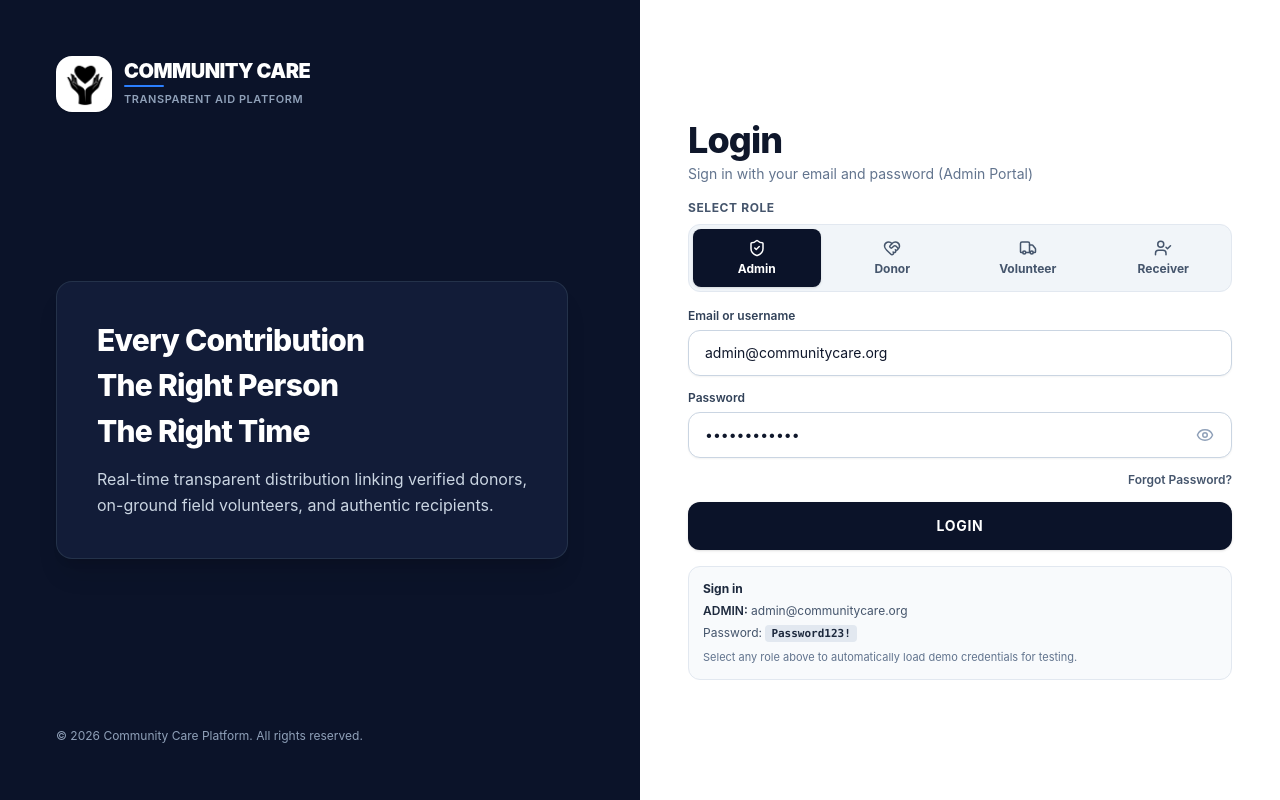
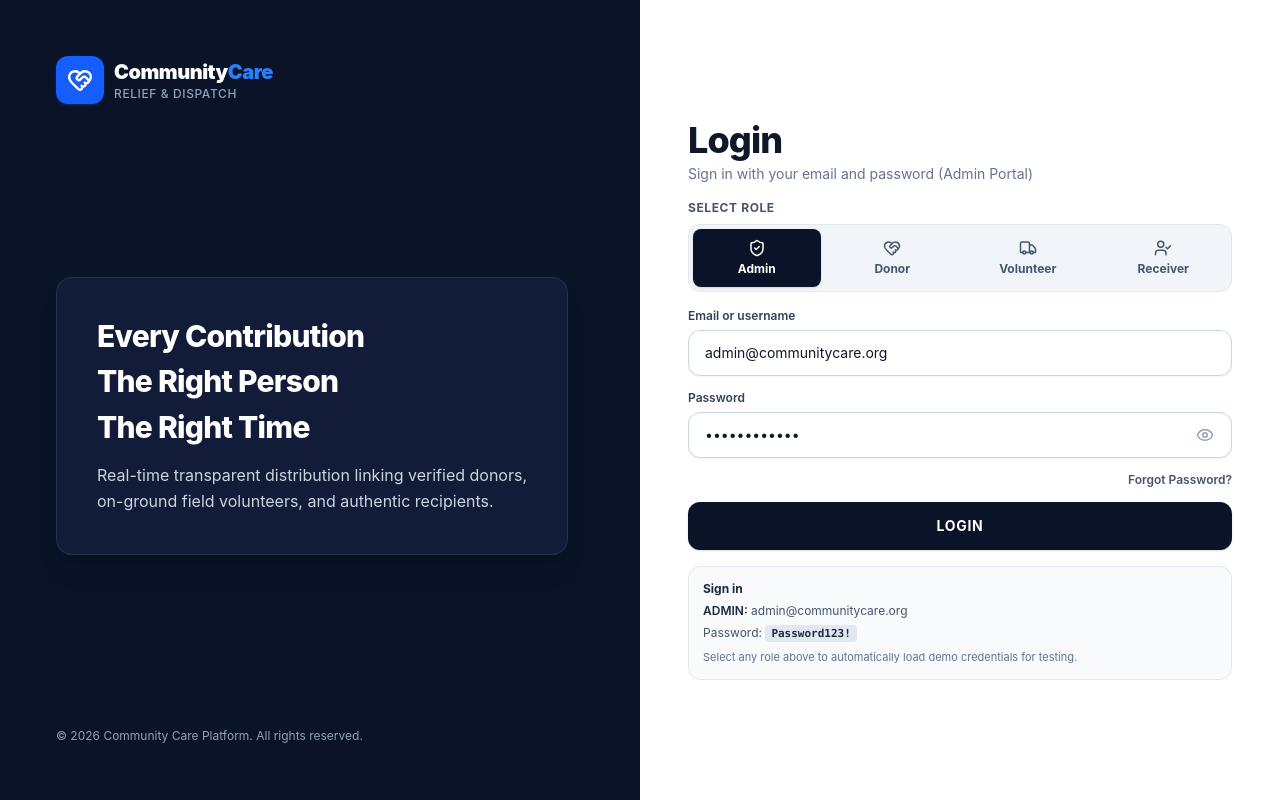
Before and after one commit to Victorywar/community-care, a React (Vite) app: page / in a window 1280 px wide. Built offline with nearby package versions, Linux system fonts and the light colour scheme.

Commit message:
fix: replace missing logo.png import with inline icon component

```diff
--- a/src/components/common/Logo.jsx
+++ b/src/components/common/Logo.jsx
@@ -1,47 +1,39 @@
 import React from 'react';
-import logoImg from '../../assets/logo.png';
+import { HeartHandshake } from 'lucide-react';
 
 export default function Logo({ size = 'md', inverted = false, showText = true }) {
   const sizeMap = {
-    sm: { box: 'w-9 h-9', img: 'w-7 h-7', text: 'text-sm', sub: 'text-[9px]' },
-    md: { box: 'w-12 h-12', img: 'w-9 h-9', text: 'text-base', sub: 'text-[10px]' },
-    lg: { box: 'w-14 h-14', img: 'w-11 h-11', text: 'text-xl', sub: 'text-[11px]' },
+    sm: { box: 'w-7 h-7', icon: 16, title: 'text-sm', sub: 'text-[9px]' },
+    md: { box: 'w-9 h-9', icon: 20, title: 'text-base', sub: 'text-[10px]' },
+    lg: { box: 'w-12 h-12', icon: 26, title: 'text-xl', sub: 'text-xs' }
   };
 
   const current = sizeMap[size] || sizeMap.md;
 
   return (
-    <div className="flex items-center gap-3 select-none">
-      {/* நீங்கள் வைக்கும் லோகோ படம் */}
+    <div className="flex items-center gap-2.5 select-none">
       <div
-        className={`${current.box} rounded-2xl flex items-center justify-center shrink-0 p-1.5 shadow-sm transition-transform ${
-          inverted ? 'bg-white' : 'bg-[#0b1329] border border-slate-700'
+        className={`${current.box} rounded-xl flex items-center justify-center shadow-sm shrink-0 ${
+          inverted
+            ? 'bg-blue-600 text-white shadow-blue-500/20'
+            : 'bg-gradient-to-br from-blue-600 to-indigo-700 text-white'
         }`}
       >
-        <img
-          src={logoImg}
-          alt="Community Care Logo"
-          className={`${current.img} object-contain`}
-        />
+        <HeartHandshake size={current.icon} strokeWidth={2.2} />
       </div>
 
       {showText && (
-        <div className="flex flex-col justify-center">
-          <h1
-            className={`font-black tracking-tight leading-none ${current.text} ${
-              inverted ? 'text-white' : 'text-slate-900'
-            }`}
-          >
-            COMMUNITY CARE
-          </h1>
-          <div className="h-0.5 w-10 bg-blue-500 my-1 rounded-full"></div>
-          <p
-            className={`font-semibold uppercase tracking-wider ${current.sub} ${
-              inverted ? 'text-slate-400' : 'text-slate-500'
-            }`}
-          >
-            Transparent Aid Platform
-          </p>
+        <div className="leading-tight">
+          <span className={`font-black tracking-tight block ${
+            inverted ? 'text-white' : 'text-slate-900'
+          } ${current.title}`}>
+            Community<span className="text-blue-500">Care</span>
+          </span>
+          <span className={`font-medium block uppercase tracking-wider ${
+            inverted ? 'text-slate-400' : 'text-slate-500'
+          } ${current.sub}`}>
+            Relief & Dispatch
+          </span>
         </div>
       )}
     </div>
```
